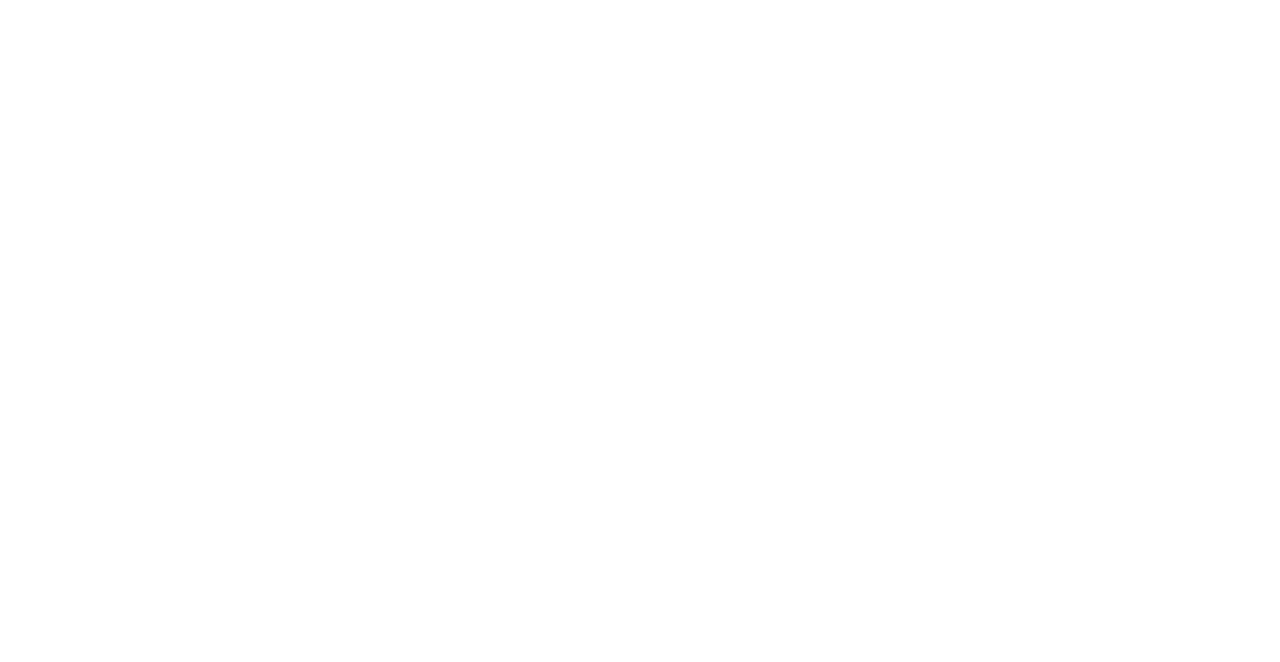
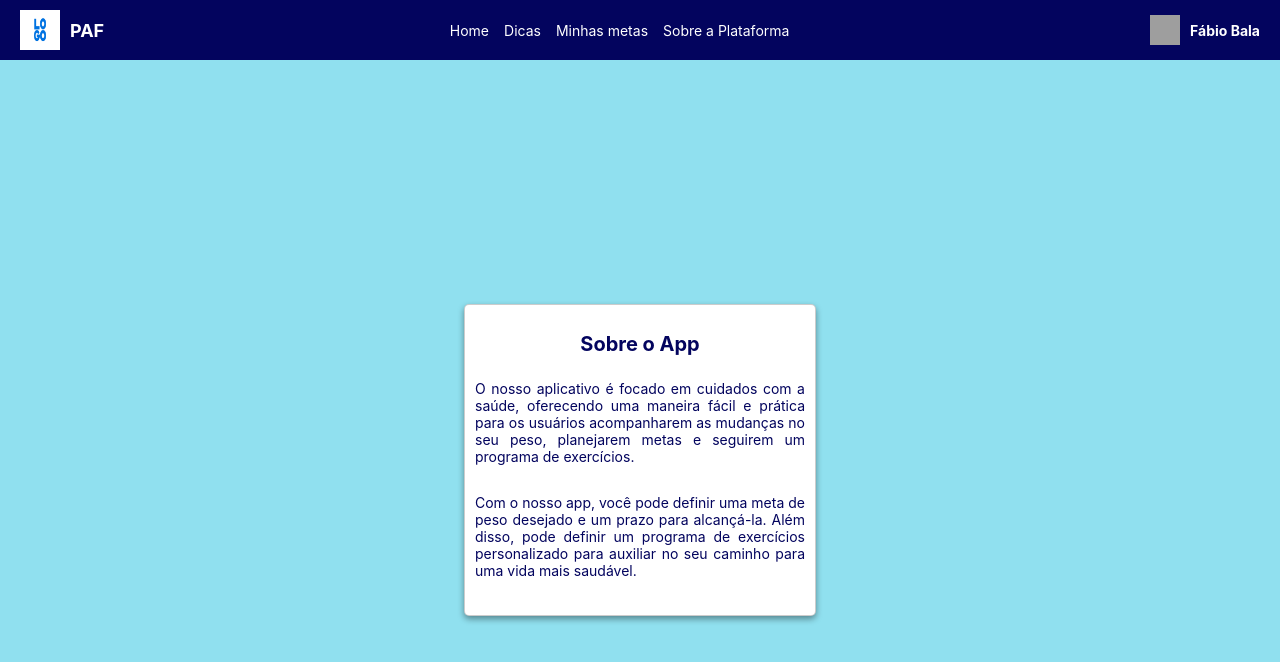
Before and after one commit to AllysonAbreu/projeto_pw2, a React (Create React App) app: page /about in a window 1280 px wide. Before the commit this address had no page. Shown: the top 662 px of the page. Built offline with nearby package versions, Linux system fonts and the light colour scheme; grey boxes are pictures that could not be loaded.

Commit message:
create navbar component and about page

```diff
--- a/src/App.css
+++ b/src/App.css
@@ -60,7 +60,7 @@
   color: #03045E;
   font-size: 16px;
   font-weight: bold;
-  margin-bottom: 5px;
+  margin-bottom: 10px;
 }
 
 .input-group {
--- a/src/AppRouter.tsx
+++ b/src/AppRouter.tsx
@@ -2,6 +2,8 @@
 import { BrowserRouter as Router, Routes, Route, Link, Navigate } from 'react-router-dom';
 import App from './App';
 import Signup from './pages/signup/signup';
+import DashboardPage from './pages/dashboard/dashboard';
+import AboutPage from './pages/about/about';
 
 const AppRouter = () => {
   return (
@@ -16,6 +18,8 @@
       <Routes>
         <Route path="/" element={<App />} />
         <Route path="/signup" element={<Signup />} />
+        <Route path="/dashboard" element={<DashboardPage />} />
+        <Route path="/about" element={<AboutPage />} />
       </Routes>
     </Router>
   );
--- /dev/null
+++ b/src/components/Navbar/navbar.css
@@ -0,0 +1,57 @@
+.navbar {
+    display: flex;
+    justify-content: space-between;
+    align-items: center;
+    background-color: #03045E;
+    color: white;
+    padding: 10px 20px;
+  }
+
+  .logo-container {
+    display: flex;
+    align-items: center;
+  }
+
+  .navbarlogo {
+    width: 40px;
+    height: 40px;
+    margin-right: 10px;
+  }
+
+  .logo-name {
+    font-weight: bold;
+    font-size: 18px;
+  }
+
+  .navbar-items {
+    list-style-type: none;
+    display: flex;
+    margin: 0;
+    padding: 0;
+  }
+
+  .navbar-items li {
+    margin-right: 15px;
+  }
+
+  .navbar-items li a {
+    color: white;
+    text-decoration: none;
+    font-size: 14px;
+  }
+
+  .user-profile {
+    display: flex;
+    align-items: center;
+  }
+
+  .user-icon {
+    width: 30px;
+    height: 30px;
+    margin-right: 10px;
+  }
+
+  .username {
+    font-size: 14px;
+    font-weight: bold;
+  }
--- /dev/null
+++ b/src/components/Navbar/navbar.tsx
@@ -0,0 +1,39 @@
+import React from 'react';
+import logo from '../../assets/logo.png';
+import userIcon from '../../assets/avatar.png';
+import './navbar.css';
+
+interface NavbarProps {
+  username: string;
+}
+
+const Navbar: React.FC<NavbarProps> = ({ username }) => {
+  return (
+    <nav className="navbar">
+      <div className="logo-container">
+        <img src={logo} alt="Logo" className="navbarlogo" />
+        <span className="logo-name">PAF</span>
+      </div>
+      <ul className="navbar-items">
+        <li>
+          <a href="/dashboard">Home</a>
+        </li>
+        <li>
+          <a href="/">Dicas</a>
+        </li>
+        <li>
+          <a href="/">Minhas metas</a>
+        </li>
+        <li>
+          <a href="/about">Sobre a Plataforma</a>
+        </li>
+      </ul>
+      <div className="user-profile">
+        <img src={userIcon} alt="User Icon" className="user-icon" />
+        <span className="username">{username}</span>
+      </div>
+    </nav>
+  );
+};
+
+export default Navbar;
--- /dev/null
+++ b/src/pages/about/about.css
@@ -0,0 +1,36 @@
+.page {
+    background-color: #90E0EF;
+    display: flex;
+    justify-content: center;
+    align-items: center;
+    height: 100vh;
+  }
+
+  .aboutcontainer {
+    width: 350px;
+    height: 300px;
+    background-color: white;
+    border-radius: 5px;
+    border: 1px solid rgba(0, 0, 0, 0.2);
+    box-shadow: 0 3px 6px rgba(0, 0, 0, 0.4);
+    display: flex;
+    flex-direction: column;
+    align-items: center;
+    padding-top: 10px;
+    text-align: justify;
+  }
+
+  .aboutcontainer h2 {
+    color: #03045E;
+    font-size: 20px;
+    margin-bottom: 10px;
+  }
+
+  .aboutcontainer p {
+    color: #03045E;
+    font-size: 14px;
+    margin-bottom: 15px;
+    text-align: justify;
+    margin-left: 10px;
+    margin-right: 10px;
+  }
--- /dev/null
+++ b/src/pages/about/about.tsx
@@ -0,0 +1,26 @@
+import React from 'react';
+import Navbar from '../../components/Navbar/navbar';
+import './about.css'
+
+const username = "Fábio Bala"
+
+const About: React.FC = () => {
+  return (
+    <div>
+      <Navbar username={username} />
+      <div className="page">
+        <div className="aboutcontainer">
+          <h2>Sobre o App</h2>
+          <p>
+           O nosso aplicativo é focado em cuidados com a saúde, oferecendo uma maneira fácil e prática para os usuários acompanharem as mudanças no seu peso, planejarem metas e seguirem um programa de exercícios.
+         </p>
+         <p>
+           Com o nosso app, você pode definir uma meta de peso desejado e um prazo para alcançá-la. Além disso, pode definir um programa de exercícios personalizado para auxiliar no seu caminho para uma vida mais saudável.
+        </p>
+        </div>
+      </div>
+    </div>
+  );
+}
+
+export default About;
--- /dev/null
+++ b/src/pages/dashboard/dashboard.tsx
@@ -0,0 +1,15 @@
+import React from 'react';
+import Navbar from '../../components/Navbar/navbar';
+
+const username = "Fábio Bala"
+
+const DashboardPage = () => {
+  return (
+    <div>
+      <Navbar username={username}/>
+      {/* Conteúdo da página de Dashboard */}
+    </div>
+  );
+}
+
+export default DashboardPage;
--- a/src/pages/signup/signup.css
+++ b/src/pages/signup/signup.css
@@ -6,9 +6,9 @@
     height: 100vh;
   }
 
-  .container {
+  .signupcontainer {
     width: 850px;
-    height: 440px;
+    height: 400px;
     background-color: white;
     border-radius: 5px;
     border: 1px solid rgba(0, 0, 0, 0.2);
@@ -19,12 +19,12 @@
     padding-top: 20px;
   }
 
-  .logo {
+  .signuplogo {
     width: 100px;
     height: 100px;
   }
 
-  .title {
+  .signuptitle {
     color: #03045E;
     font-size: 20px;
     font-weight: normal;
--- a/src/pages/signup/signup.tsx
+++ b/src/pages/signup/signup.tsx
@@ -3,31 +3,37 @@
 import logo from '../../assets/logo.png';
 import InputField from '../../components/InputField/inputfield';
 import Button from '../../components/Button/button';
+import { useNavigate } from 'react-router-dom';
 
 const Signup: React.FC = () => {
+  const navigate = useNavigate();
+
+  const handleDashboard = () => {
+    navigate('/dashboard');
+  };
   return (
     <div className="page">
-      <div className="title">
+      <div className="signuptitle">
         Crie sua conta
       </div>
-      <div className="container">
-        <img src={logo} alt="Logo" className="logo" />
+      <div className="signupcontainer">
+        <img src={logo} alt="Logo" className="signuplogo" />
 
         <div className="input-row">
           <div>
-            <div className="gray-text">Nome Completo</div>
+            <div className="signup-gray-text">Nome Completo</div>
             <InputField
               placeholder="nomecompleto"
             />
           </div>
           <div>
-            <div className="gray-text">Peso Atual</div>
+            <div className="signup-gray-text">Peso Atual</div>
             <InputField
               placeholder="pesoatual"
             />
           </div>
           <div>
-            <div className="gray-text">Peso Desejado</div>
+            <div className="signup-gray-text">Peso Desejado</div>
             <InputField
               placeholder="pesodesejado"
             />
@@ -36,19 +42,19 @@
 
         <div className="input-row">
           <div>
-            <div className="gray-text">Nome de Usuário</div>
+            <div className="signup-gray-text">Nome de Usuário</div>
             <InputField
               placeholder="nomedeusuario"
             />
           </div>
           <div>
-            <div className="gray-text">Email</div>
+            <div className="signup-gray-text">Email</div>
             <InputField
               placeholder="email"
             />
           </div>
           <div>
-            <div className="gray-text">Tempo para a meta</div>
+            <div className="signup-gray-text">Tempo para a meta</div>
             <InputField
               placeholder="tempoparameta"
             />
@@ -57,13 +63,13 @@
 
         <div className="input-row">
           <div>
-            <div className="gray-text">Senha</div>
+            <div className="signup-gray-text">Senha</div>
             <InputField
               placeholder="senha"
             />
           </div>
           <div>
-            <div className="gray-text">Idade</div>
+            <div className="signup-gray-text">Idade</div>
             <InputField
               placeholder="idadedousuario"
             />
@@ -77,6 +83,7 @@
             width="320px"
             height="35px"
             fontSize="14px"
+            onClick={handleDashboard}
           />
         </div>
       </div>
```
Also changed, not shown: src/assets/user.png (added), src/pages/dashboard/dashboard.css (added).
